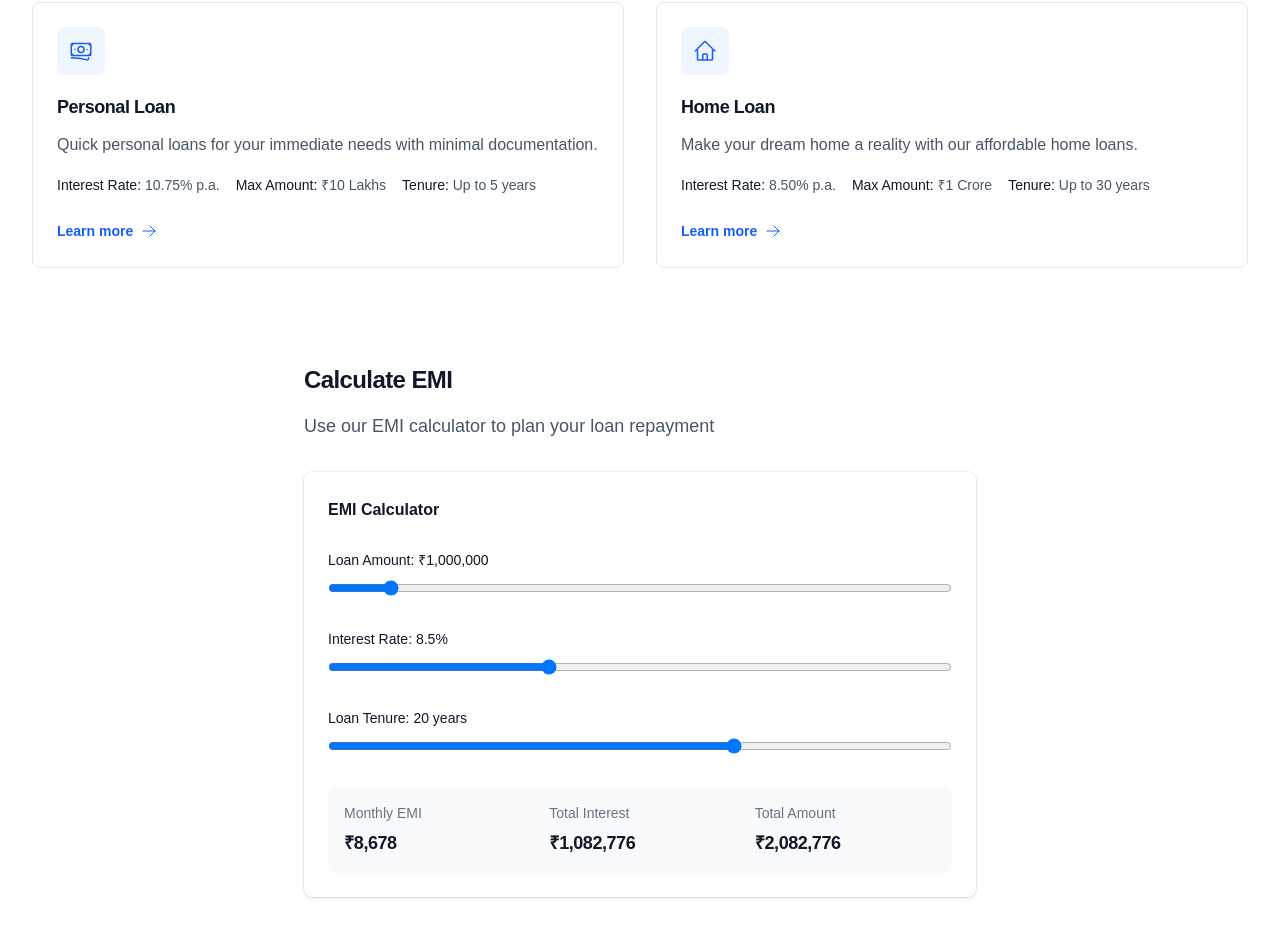
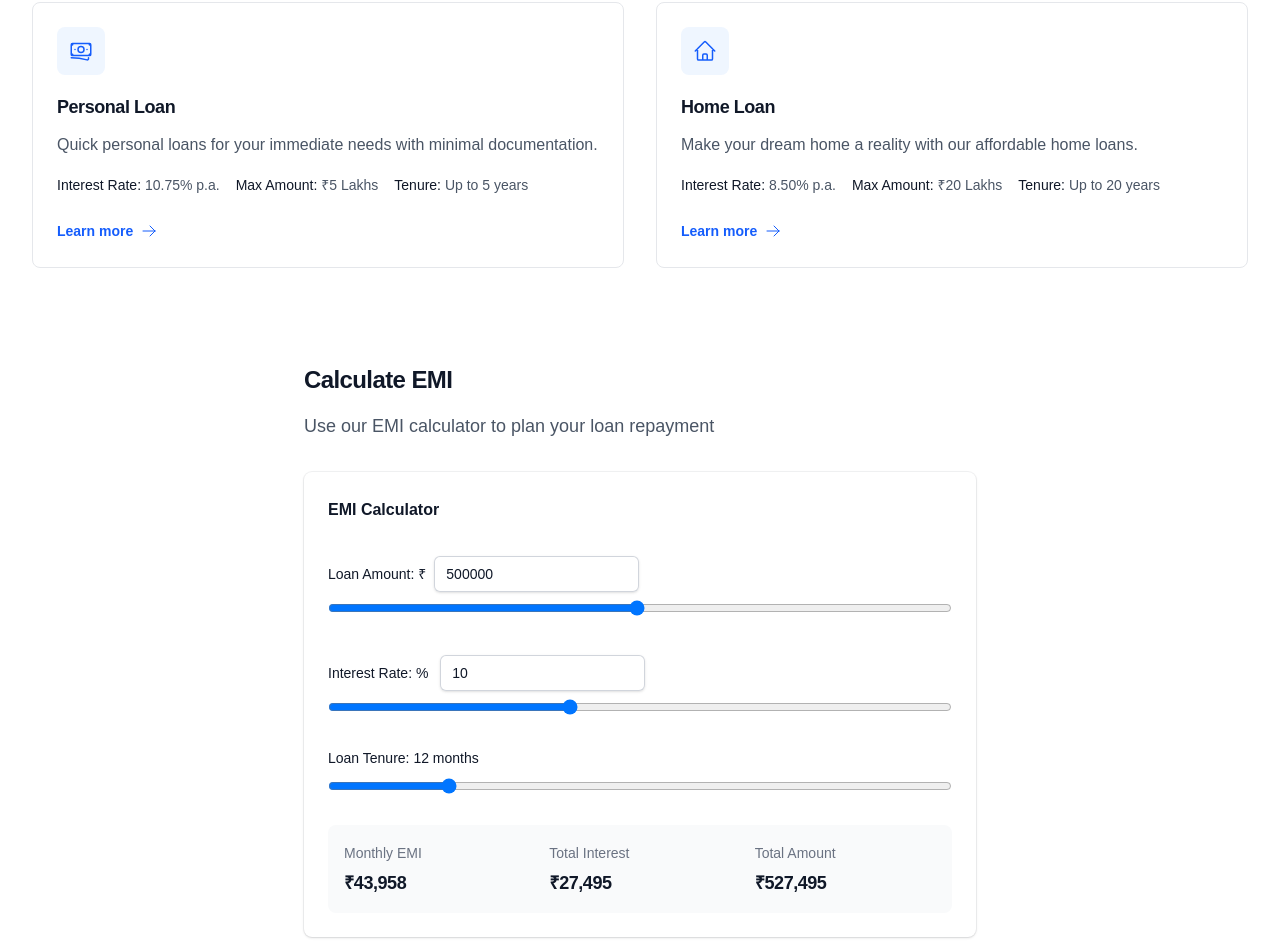
Before and after one commit to arfatbk/urban, a Next.js app: page /loans in a window 1280 px wide. Shown: the part 382-1334 px from the top of the page. Built offline with nearby package versions, Linux system fonts and the light colour scheme.

Commit message:
Changed emi calculator

```diff
--- a/src/app/loans/page.tsx
+++ b/src/app/loans/page.tsx
@@ -12,7 +12,7 @@ const loans = [
     description:
       "Quick personal loans for your immediate needs with minimal documentation.",
     interestRate: "10.75% p.a.",
-    maxAmount: "₹10 Lakhs",
+    maxAmount: "₹5 Lakhs",
     tenure: "Up to 5 years",
     icon: BanknotesIcon,
   },
@@ -22,8 +22,8 @@ const loans = [
     description:
       "Make your dream home a reality with our affordable home loans.",
     interestRate: "8.50% p.a.",
-    maxAmount: "₹1 Crore",
-    tenure: "Up to 30 years",
+    maxAmount: "₹20 Lakhs",
+    tenure: "Up to 20 years",
     icon: HomeIcon,
   },
 
--- a/src/components/loans/EMICalculator.tsx
+++ b/src/components/loans/EMICalculator.tsx
@@ -3,14 +3,14 @@
 import { useState } from 'react'
 
 export default function EMICalculator() {
-  const [loanAmount, setLoanAmount] = useState(1000000)
-  const [interestRate, setInterestRate] = useState(8.5)
-  const [loanTenure, setLoanTenure] = useState(20)
+  const [loanAmount, setLoanAmount] = useState(500000)
+  const [interestRate, setInterestRate] = useState(10)
+  const [loanTenure, setLoanTenure] = useState(12)
 
   const calculateEMI = () => {
     const principal = loanAmount
     const ratePerMonth = interestRate / (12 * 100)
-    const tenureInMonths = loanTenure * 12
+    const tenureInMonths = loanTenure
 
     const emi =
       (principal *
@@ -28,6 +28,15 @@ export default function EMICalculator() {
     }
   }
 
+  const setInterestRateNumber = (value: string) => {
+    const parsedValue = parseFloat(value);
+    if (!isNaN(parsedValue)) {
+      setInterestRate(parsedValue)
+    } else {
+      setInterestRate(1)
+    }
+  }
+
   const { emi, totalAmount, totalInterest } = calculateEMI()
 
   return (
@@ -36,13 +45,21 @@ export default function EMICalculator() {
       <div className="mt-6 space-y-6">
         <div>
           <label className="block text-sm font-medium leading-6 text-gray-900">
-            Loan Amount: ₹{loanAmount.toLocaleString()}
+            Loan Amount: ₹
+            <input
+            type="number"
+            value={loanAmount}
+            onChange={(e) => setLoanAmount(Number(e.target.value))}
+            className="mt-2 ml-2 inline w-auto rounded-md border-0 py-1.5 px-3 text-gray-900 shadow-sm ring-1 ring-inset ring-gray-300 placeholder:text-gray-400 focus:ring-2 focus:ring-inset focus:ring-blue-600 sm:text-sm sm:leading-6"
+          />
+
           </label>
+
           <input
             type="range"
-            min="100000"
-            max="10000000"
-            step="100000"
+            min="10000"
+            max="1000000"
+            step="5000"
             value={loanAmount}
             onChange={(e) => setLoanAmount(Number(e.target.value))}
             className="mt-2 w-full"
@@ -51,12 +68,18 @@ export default function EMICalculator() {
 
         <div>
           <label className="block text-sm font-medium leading-6 text-gray-900">
-            Interest Rate: {interestRate}%
+            Interest Rate:
+            % <input
+            type="number"
+            value={interestRate}
+            onChange={(e) => setInterestRateNumber(e.target.value)}
+            className="mt-2 ml-2 inline w-auto rounded-md border-0 py-1.5 px-3 text-gray-900 shadow-sm ring-1 ring-inset ring-gray-300 placeholder:text-gray-400 focus:ring-2 focus:ring-inset focus:ring-blue-600 sm:text-sm sm:leading-6"
+          />
           </label>
           <input
             type="range"
             min="5"
-            max="15"
+            max="18"
             step="0.1"
             value={interestRate}
             onChange={(e) => setInterestRate(Number(e.target.value))}
@@ -66,12 +89,13 @@ export default function EMICalculator() {
 
         <div>
           <label className="block text-sm font-medium leading-6 text-gray-900">
-            Loan Tenure: {loanTenure} years
+            Loan Tenure: {loanTenure} months
           </label>
           <input
             type="range"
             min="1"
-            max="30"
+            max="60"
+            step="1"
             value={loanTenure}
             onChange={(e) => setLoanTenure(Number(e.target.value))}
             className="mt-2 w-full"
```
